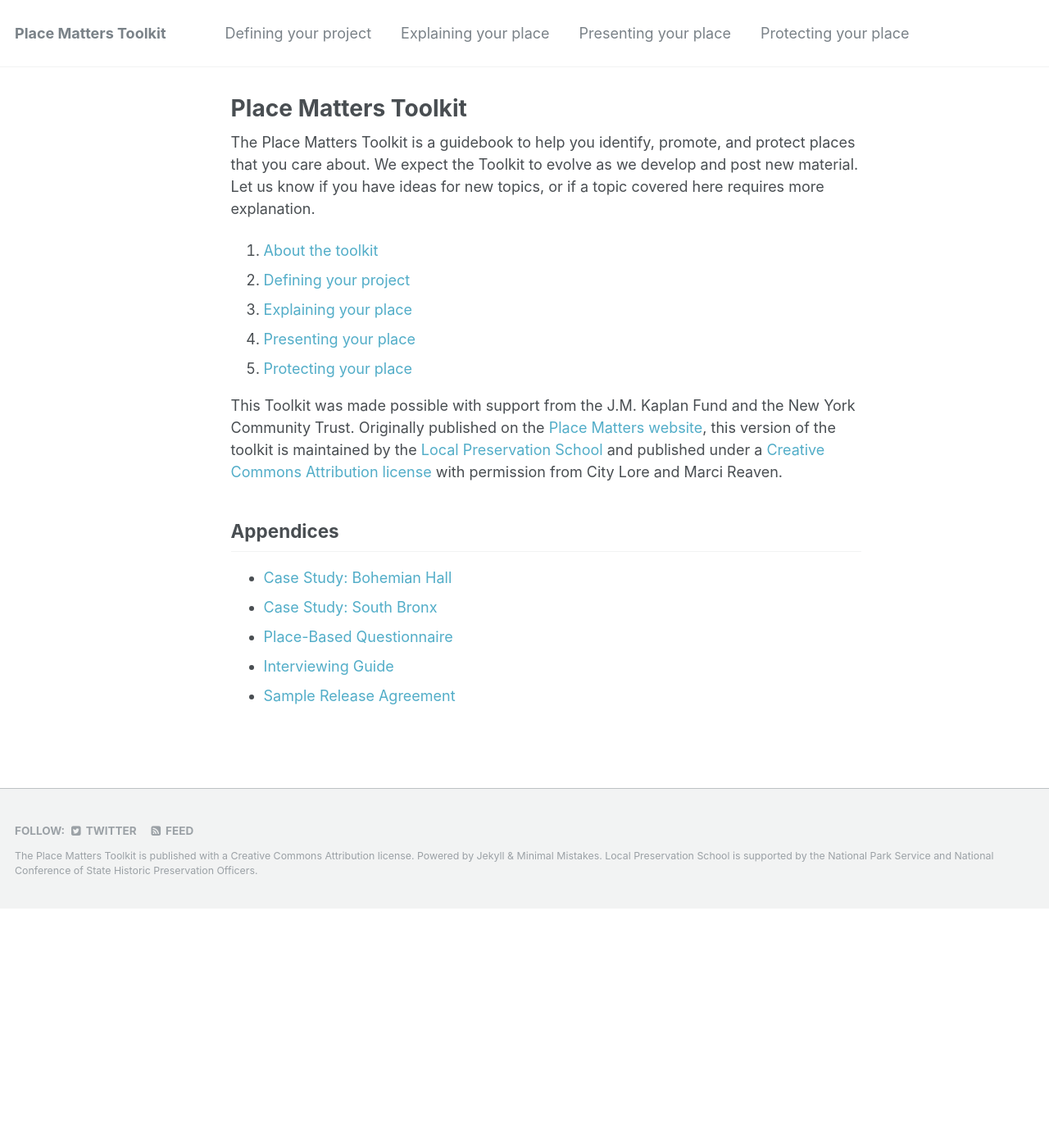
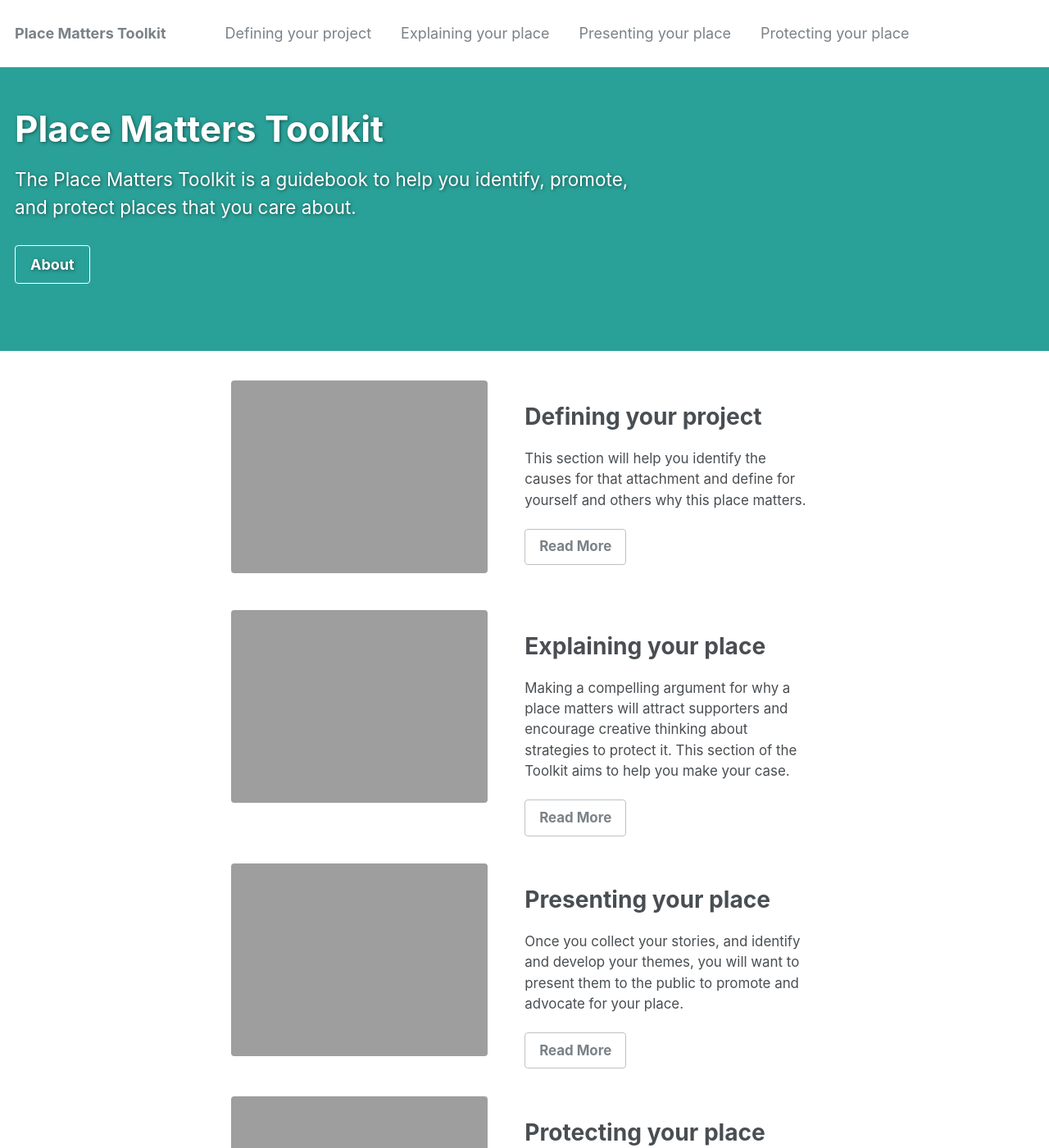
Before and after one commit to localpreservation/placematters, a Jekyll site: the page built from _pages/toolkit.md, in a window 1280 px wide and 1400 px high. Shown: the whole window at 82% size. Built offline with Jekyll 4.4.1, drawn with Linux system fonts in a browser that asks for light colours; the list of posts is cut into pages by our own code; some of the changed text lies outside the part shown.

Commit message:
Update homepage with splash layout
Images are all place-holders

```diff
--- a/_pages/toolkit.md
+++ b/_pages/toolkit.md
@@ -2,15 +2,44 @@
 title: "Place Matters Toolkit"
 layout: single
 permalink: /
+header:
+  overlay_color: "#2aa198"
+  overlay_filter: "0.5"
+  cta_label: "About"
+  cta_url: "/about/"
+excerpt: "The Place Matters Toolkit is a guidebook to help you identify, promote, and protect places that you care about."
+features:
+  - image_path: https://localpreservation.github.io/images/12881v.jpg
+    alt: "placeholder image 1"
+    title: "Defining your project"
+    excerpt: "This section will help you identify the causes for that attachment and define for yourself and others why this place matters."
+    url: "/defining-your-project/"
+    btn_label: "Read More"
+    btn_class: "btn--inverse"
+  - image_path: https://localpreservation.github.io/images/18659u.jpg
+    alt: "placeholder image 2"
+    title: "Explaining your place"
+    excerpt: "Making a compelling argument for why a place matters will attract supporters and encourage creative thinking about strategies to protect it. This section of the Toolkit aims to help you make your case."
+    url: "/explaining-your-place/"
+    btn_label: "Read More"
+    btn_class: "btn--inverse"
+  - image_path: https://localpreservation.github.io/images/11929u.jpg
+    alt: "placeholder image 1"
+    title: "Presenting your place"
+    excerpt: "Once you collect your stories, and identify and develop your themes, you will want to present them to the public to promote and advocate for your place."
+    url: "/presenting-your-place/"
+    btn_label: "Read More"
+    btn_class: "btn--inverse"
+  - image_path: https://localpreservation.github.io/images/12881v.jpg
+    alt: "placeholder image 2"
+    title: "Protecting your place"
+    excerpt: "Efforts to protect a place are usually galvanized by a threat or an unexpected opportunity. Typically the tools are few, and the stakes are high. Nevertheless, place advocates have forged some useful strategies."
+    url: "/protecting-your-place/"
+    btn_label: "Read More"
+    btn_class: "btn--inverse"
 ---
 
-The Place Matters Toolkit is a guidebook to help you identify, promote, and protect places that you care about. We expect the Toolkit to evolve as we develop and post new material. Let us know if you have ideas for new topics, or if a topic covered here requires more explanation.
-
-1. [About the toolkit](/placematters/about/)
-2. [Defining your project](/placematters/defining-your-project/)
-3. [Explaining your place](/placematters/explaining-your-place/)
-4. [Presenting your place](/placematters/presenting-your-place/)
-5. [Protecting your place](/placematters/protecting-your-place/)
+{% include feature_row id="features" type="left" %}
 
 This Toolkit was made possible with support from the J.M. Kaplan Fund and the New York Community Trust. Originally published on the [Place Matters website](http://placematters.net/node/13), this version of the toolkit is maintained by the [Local Preservation School](http://localpreservation.github.io/) and published under a [Creative Commons Attribution license](https://creativecommons.org/licenses/by/4.0/) with permission from City Lore and Marci Reaven.
 
```
